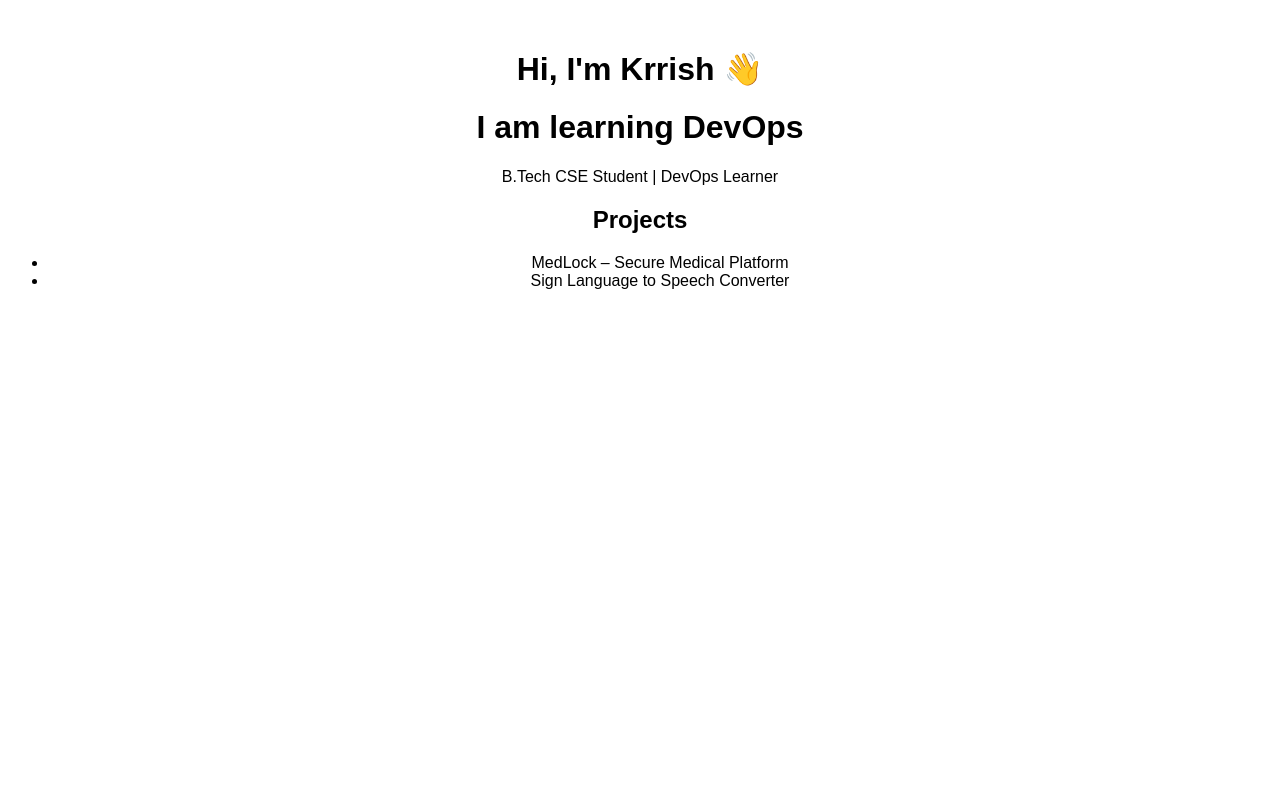
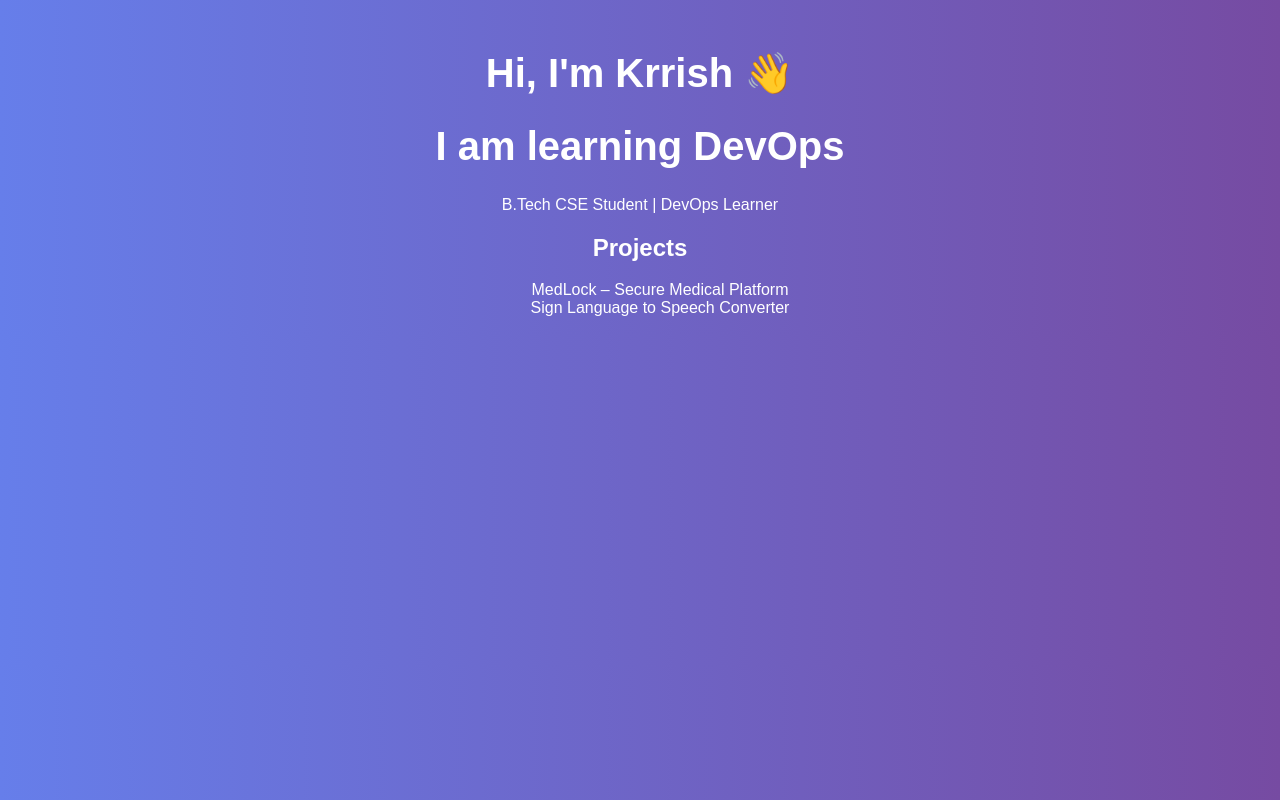
Before and after one commit to Krrish-001/my-portfolio, a plain HTML site: page index.html in a window 1280 px wide. Drawn offline with Linux system fonts and the light colour scheme.

Commit message:
Update style.css

```diff
--- a/style.css
+++ b/style.css
@@ -1,5 +1,15 @@
 body {
-    font-family: Arial;
-    text-align: center;
-    margin-top: 50px;
+  font-family: Arial;
+  text-align: center;
+  margin-top: 50px;
+  background: linear-gradient(to right, #667eea, #764ba2);
+  color: white;
 }
+
+h1 {
+  font-size: 40px;
+}
+
+ul {
+  list-style: none;
+}
```
